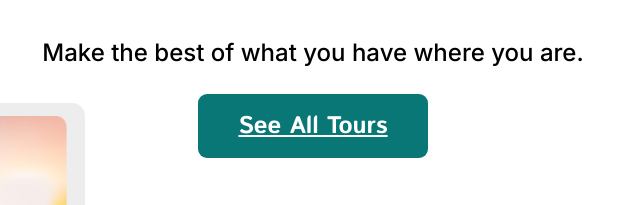
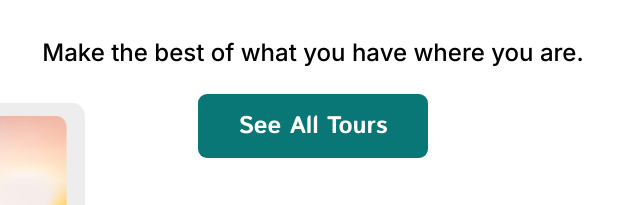
Before and after one commit to DearFridayZ/Project-2-Landing-page-2, a plain HTML site: page index.html in a window 1280 px wide. Shown: the part 4899-5104 px from the top of the page, 327-967 px from the left. Drawn offline with Linux system fonts and the light colour scheme; a web font is replaced by a local one.

Commit message:
fixed minor text decor

```diff
--- a/style/main.css
+++ b/style/main.css
@@ -1047,6 +1047,9 @@ input[type="radio"]{
     border-radius: 9px;
     font-size: 24px;
 }
+.last__but{
+    text-decoration: none;
+}
 .last__but:hover{
     color: #fff;
 }
```
Also changed, not shown: index.html (+1 -0 lines).
